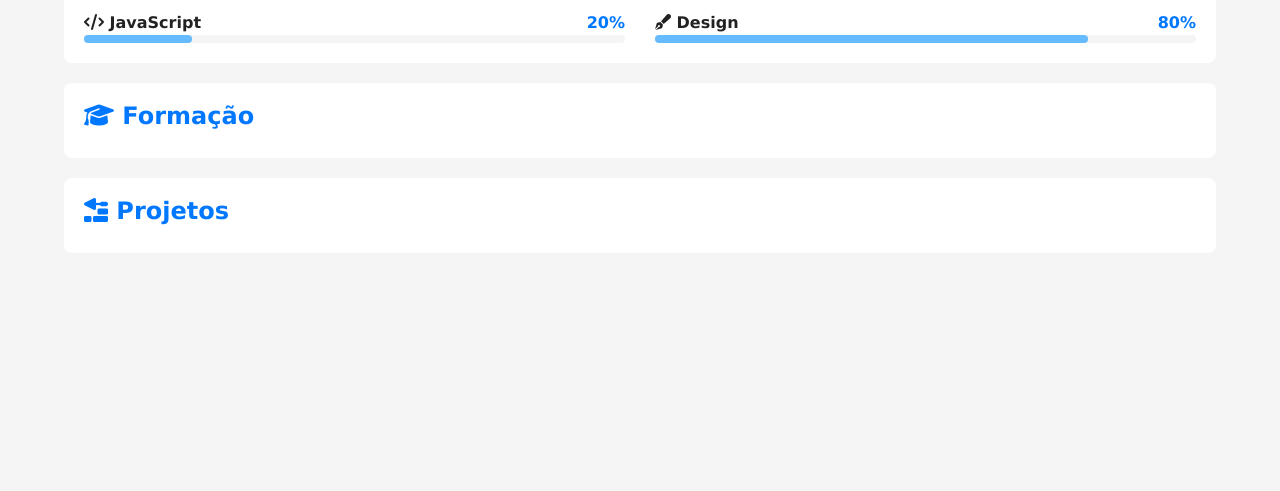
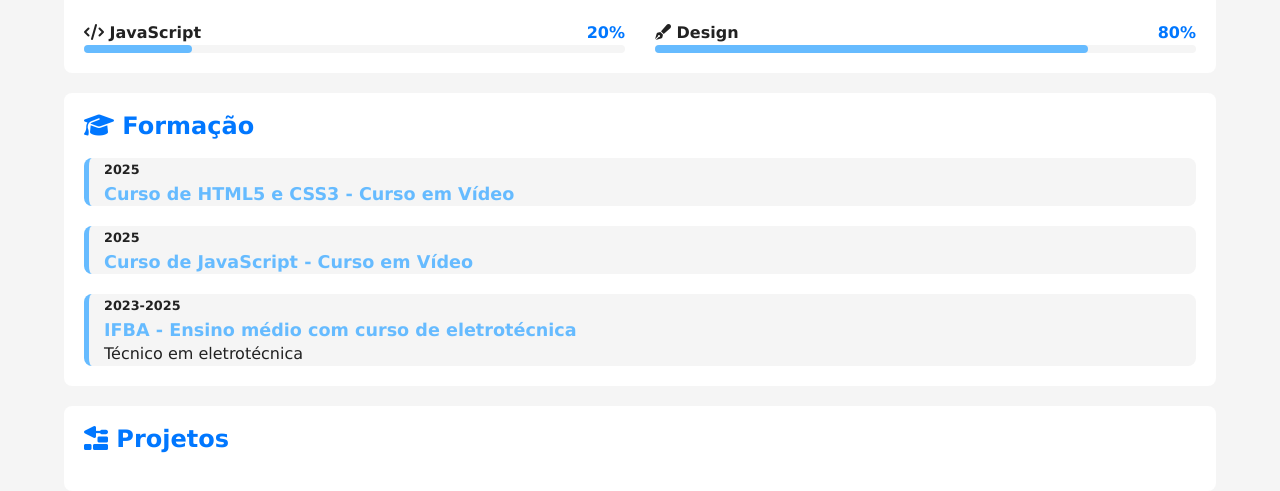
Before and after one commit to artjiyr/projeto-portfolio, a plain HTML site: page index.html in a window 1280 px wide. Shown: the part 597-1088 px from the top of the page. Before the commit the page ends 870 px from the top, so only its background shows below. Drawn offline with Linux system fonts and the light colour scheme.

Commit message:
area de formação

```diff
--- a/index.html
+++ b/index.html
@@ -105,7 +105,27 @@
             </article> <!--Fim skills-->
 
             <article id="formação">
+
                 <h2><i class="fa-solid fa-graduation-cap"></i> Formação</h2>
+
+                <div id="formacao-container">
+                    <div class="curso">
+                        <p class="periodo">2025</p>
+                        <h3 class="instituicao">Curso de HTML5 e CSS3 - Curso em Vídeo</h3>
+                    </div>
+
+                    <div class="curso">
+                        <p class="periodo">2025</p>
+                        <h3 class="instituicao">Curso de JavaScript - Curso em Vídeo</h3>
+                    </div>
+
+                    <div class="curso">
+                        <p class="periodo">2023-2025</p>
+                        <h3 class="instituicao">IFBA - Ensino médio com curso de eletrotécnica</h3>
+                        <p class="titulacao"> Técnico em eletrotécnica</p>
+                    </div>
+                </div>
+
             </article><!--Fim Formação-->
 
             <article id="projetos">
--- a/style.css
+++ b/style.css
@@ -115,7 +115,7 @@ article {
 
 article h2 {
     color: var(--destaque);
-    margin-bottom: 10px;
+    margin-bottom: 20px;
 }
 
 #skill-container {
@@ -153,6 +153,37 @@ article h2 {
     border-radius: 4px;
 }
 
+#formacao-container {
+    display: flex;
+    flex-direction: column;
+    gap: 20px;
+}
+
+#formacao-container .curso {
+    background-color: var(--fundo-principal);
+    border-radius: 8px;
+    border-left: 5px solid var(--destaque-inverso);
+    padding-left: 15px;
+    transition: border-width .5s;
+}
+
+#formacao-container .curso:hover {
+    border-left-width: 20px;
+    border-color: var(--destaque);
+    cursor: pointer;
+}
+
+#formacao-container .periodo {
+    font-size: 0.8em;
+    font-weight: bold;
+    color: var(--texto);
+}
+
+#formacao-container .instituicao {
+    color: var(--destaque-inverso);
+    font-size: 1.1em;
+}
+
 @media screen and (min-width: 768px) {
     #skill-container {
         grid-template-columns: 1fr 1fr;
```
